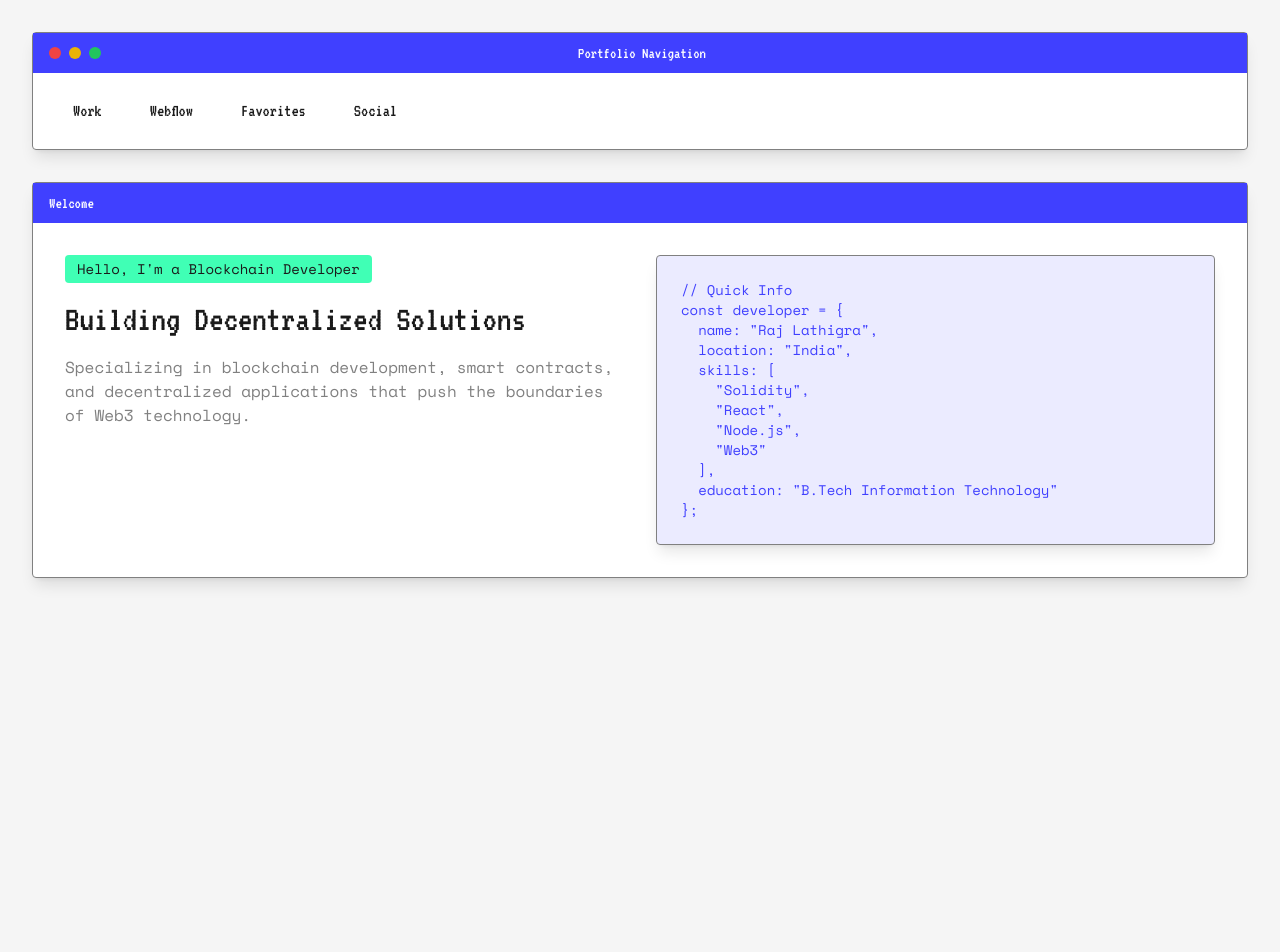
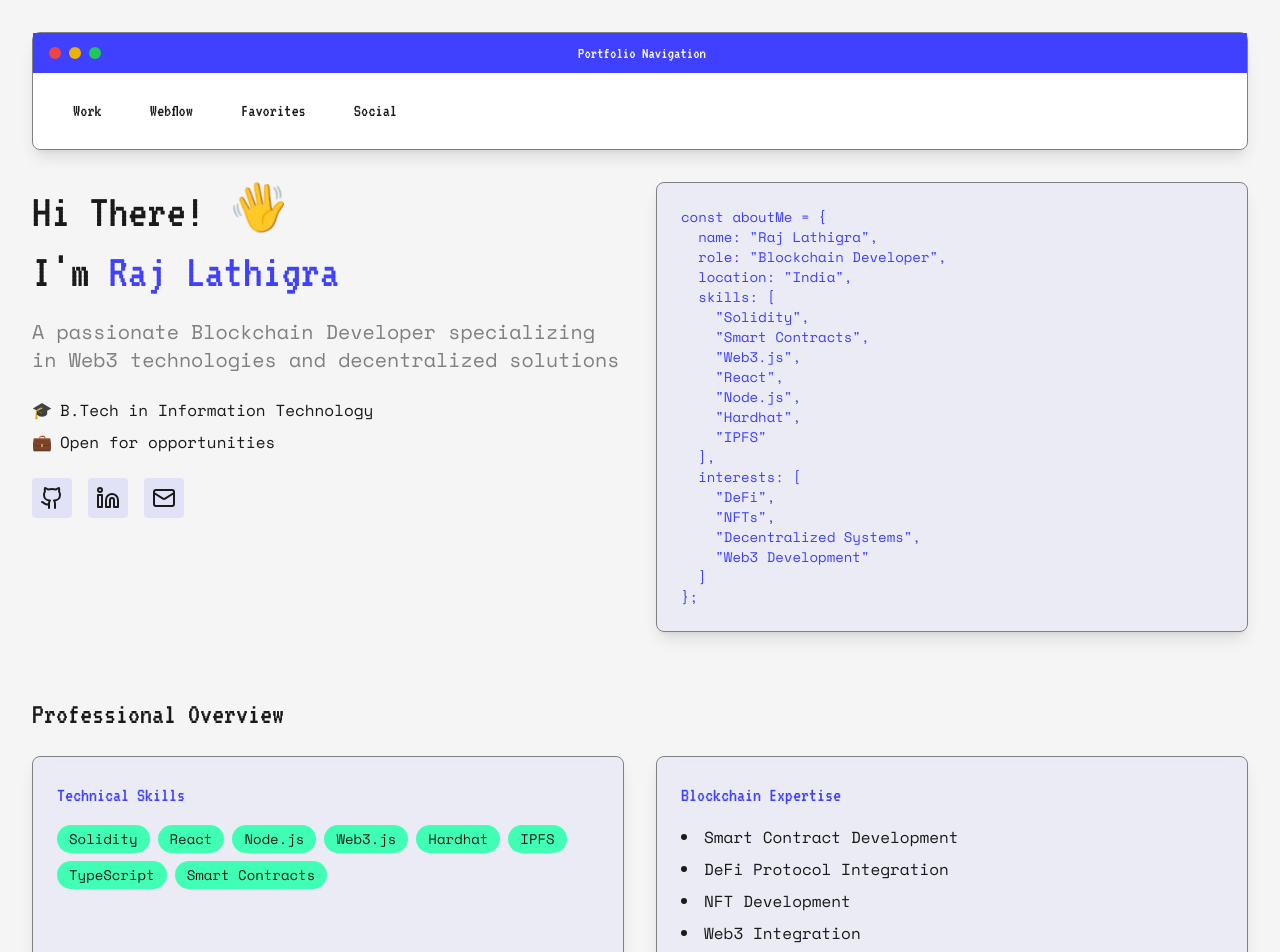
Before and after one commit to raj-1106/unique-portfolio-forge, a React (Vite) app: page / in a window 1280 px wide. Shown: the top 952 px of the page. Before the commit the page ends 800 px from the top, so only its background shows below. Built offline with nearby package versions, Linux system fonts and the light colour scheme.

Commit message:
Update project
This commit updates the project.

```diff
--- a/src/index.css
+++ b/src/index.css
@@ -25,7 +25,7 @@
 
 @layer components {
   .window {
-    @apply border border-retro-gray bg-white/95 backdrop-blur rounded shadow-lg animate-window-appear;
+    @apply border border-retro-gray bg-white/95 backdrop-blur rounded-lg shadow-lg animate-window-appear;
   }
 
   .window-title {
@@ -45,3 +45,16 @@
     @apply absolute bottom-0 left-0 w-full h-0.5 bg-retro-blue;
   }
 }
+
+@keyframes wave {
+  0%, 100% { transform: rotate(0deg); }
+  25% { transform: rotate(-20deg); }
+  75% { transform: rotate(20deg); }
+}
+
+@layer utilities {
+  .animate-wave {
+    animation: wave 1.5s infinite;
+    transform-origin: 70% 70%;
+  }
+}
--- a/src/pages/Index.tsx
+++ b/src/pages/Index.tsx
@@ -1,48 +1,103 @@
 
 import Navigation from "../components/Navigation";
+import { Github, Linkedin, Mail } from "lucide-react";
 
 const Index = () => {
   return (
     <div className="min-h-screen p-8">
       <Navigation />
 
-      <main className="window">
-        <div className="window-title">
-          <span>Welcome</span>
+      <div className="grid grid-cols-1 md:grid-cols-2 gap-8 mt-8">
+        <div className="space-y-6">
+          <div className="space-y-4">
+            <h1 className="text-5xl font-display leading-tight">
+              Hi There!{" "}
+              <span className="animate-wave inline-block">👋</span>
+              <br />
+              I'm <span className="text-retro-blue">Raj Lathigra</span>
+            </h1>
+            <p className="text-xl text-retro-gray">
+              A passionate Blockchain Developer specializing in Web3 technologies and decentralized solutions
+            </p>
+          </div>
+
+          <div className="space-y-2">
+            <div className="flex items-center gap-2">
+              <span className="text-retro-blue">🎓</span>
+              <p>B.Tech in Information Technology</p>
+            </div>
+            <div className="flex items-center gap-2">
+              <span className="text-retro-blue">💼</span>
+              <p>Open for opportunities</p>
+            </div>
+          </div>
+
+          <div className="flex gap-4">
+            <a href="https://github.com/yourusername" target="_blank" rel="noopener noreferrer"
+               className="p-2 bg-retro-blue/10 rounded hover:bg-retro-blue/20 transition-colors">
+              <Github className="w-6 h-6" />
+            </a>
+            <a href="https://linkedin.com/in/yourusername" target="_blank" rel="noopener noreferrer"
+               className="p-2 bg-retro-blue/10 rounded hover:bg-retro-blue/20 transition-colors">
+              <Linkedin className="w-6 h-6" />
+            </a>
+            <a href="mailto:rlathigra11@gmail.com"
+               className="p-2 bg-retro-blue/10 rounded hover:bg-retro-blue/20 transition-colors">
+              <Mail className="w-6 h-6" />
+            </a>
+          </div>
         </div>
-        <div className="p-8 space-y-8">
-          <div className="grid grid-cols-1 md:grid-cols-2 gap-8">
-            <div className="space-y-4">
-              <div className="inline-block px-3 py-1 text-sm bg-retro-mint text-retro-dark rounded">
-                Hello, I'm a Blockchain Developer
-              </div>
-              <h1 className="text-4xl font-display">
-                Building Decentralized Solutions
-              </h1>
-              <p className="text-retro-gray">
-                Specializing in blockchain development, smart contracts, and decentralized applications
-                that push the boundaries of Web3 technology.
-              </p>
-            </div>
-            <div className="window bg-retro-blue/10 p-6">
-              <pre className="font-mono text-sm text-retro-blue">
-{`// Quick Info
-const developer = {
+
+        <div className="window bg-retro-blue/5 p-6">
+          <pre className="font-mono text-sm text-retro-blue overflow-x-auto">
+{`const aboutMe = {
   name: "Raj Lathigra",
+  role: "Blockchain Developer",
   location: "India",
   skills: [
     "Solidity",
+    "Smart Contracts",
+    "Web3.js",
     "React",
     "Node.js",
-    "Web3"
+    "Hardhat",
+    "IPFS"
   ],
-  education: "B.Tech Information Technology"
+  interests: [
+    "DeFi",
+    "NFTs",
+    "Decentralized Systems",
+    "Web3 Development"
+  ]
 };`}
-              </pre>
+          </pre>
+        </div>
+
+        <div className="md:col-span-2 space-y-6 mt-8">
+          <h2 className="text-3xl font-display">Professional Overview</h2>
+          <div className="grid grid-cols-1 md:grid-cols-2 gap-8">
+            <div className="window bg-retro-blue/5 p-6">
+              <h3 className="text-xl font-display mb-4 text-retro-blue">Technical Skills</h3>
+              <div className="flex flex-wrap gap-2">
+                {["Solidity", "React", "Node.js", "Web3.js", "Hardhat", "IPFS", "TypeScript", "Smart Contracts"].map((skill) => (
+                  <span key={skill} className="px-3 py-1 bg-retro-mint text-retro-dark rounded-full text-sm">
+                    {skill}
+                  </span>
+                ))}
+              </div>
+            </div>
+            <div className="window bg-retro-blue/5 p-6">
+              <h3 className="text-xl font-display mb-4 text-retro-blue">Blockchain Expertise</h3>
+              <ul className="list-disc list-inside space-y-2 text-retro-dark">
+                <li>Smart Contract Development</li>
+                <li>DeFi Protocol Integration</li>
+                <li>NFT Development</li>
+                <li>Web3 Integration</li>
+              </ul>
             </div>
           </div>
         </div>
-      </main>
+      </div>
     </div>
   );
 };
--- a/src/pages/Social.tsx
+++ b/src/pages/Social.tsx
@@ -1,55 +1,86 @@
 
 import Navigation from "../components/Navigation";
+import { Github, Linkedin, Mail, Twitter } from "lucide-react";
 
 const Social = () => {
   const socialLinks = [
     {
       platform: "Email",
-      link: "rlathigra11@gmail.com",
-      username: "rlathigra11@gmail.com"
+      link: "mailto:rlathigra11@gmail.com",
+      username: "rlathigra11@gmail.com",
+      icon: Mail,
+      color: "text-red-600",
+      bgColor: "bg-red-50"
     },
     {
       platform: "GitHub",
       link: "https://github.com/yourusername",
-      username: "@yourusername"
+      username: "@yourusername",
+      icon: Github,
+      color: "text-gray-800",
+      bgColor: "bg-gray-50"
     },
     {
       platform: "LinkedIn",
       link: "https://linkedin.com/in/yourusername",
-      username: "Raj Lathigra"
+      username: "Raj Lathigra",
+      icon: Linkedin,
+      color: "text-blue-600",
+      bgColor: "bg-blue-50"
     },
     {
       platform: "Twitter",
       link: "https://twitter.com/yourusername",
-      username: "@yourusername"
+      username: "@yourusername",
+      icon: Twitter,
+      color: "text-sky-500",
+      bgColor: "bg-sky-50"
     }
   ];
 
   return (
     <div className="min-h-screen p-8">
       <Navigation />
-      <div className="window">
-        <div className="window-title">
-          <span>Social</span>
+
+      <div className="max-w-3xl mx-auto mt-8">
+        <div className="text-center mb-12">
+          <h1 className="text-4xl font-display mb-4">Let's Connect!</h1>
+          <p className="text-retro-gray">Feel free to reach out for collaborations or just a friendly chat</p>
         </div>
-        <div className="p-8">
-          <h1 className="text-3xl font-display mb-6">Connect with Me</h1>
-          <div className="space-y-4">
-            {socialLinks.map((social, index) => (
+
+        <div className="grid gap-6">
+          {socialLinks.map((social, index) => {
+            const Icon = social.icon;
+            return (
               <a
                 key={index}
                 href={social.link}
                 target="_blank"
                 rel="noopener noreferrer"
-                className="window bg-retro-blue/5 p-4 flex items-center justify-between hover:bg-retro-blue/10 transition-colors"
+                className="group window p-6 hover:scale-[1.02] transition-all duration-200"
               >
-                <div>
-                  <h3 className="text-lg font-display text-retro-blue">{social.platform}</h3>
-                  <p className="text-sm text-retro-gray">{social.username}</p>
+                <div className="flex items-center gap-6">
+                  <div className={`p-4 rounded-lg ${social.bgColor} ${social.color} group-hover:scale-110 transition-transform`}>
+                    <Icon className="w-6 h-6" />
+                  </div>
+                  <div>
+                    <h3 className="text-xl font-display text-retro-blue mb-1">{social.platform}</h3>
+                    <p className="text-retro-gray">{social.username}</p>
+                  </div>
+                  <span className="ml-auto text-retro-blue opacity-0 group-hover:opacity-100 transition-opacity">
+                    →
+                  </span>
                 </div>
-                <span className="text-retro-blue">→</span>
               </a>
-            ))}
+            );
+          })}
+        </div>
+
+        <div className="mt-12 text-center">
+          <div className="window bg-retro-blue/5 p-6 inline-block">
+            <p className="text-lg">
+              📍 Based in <span className="text-retro-blue">India</span>
+            </p>
           </div>
         </div>
       </div>
```
